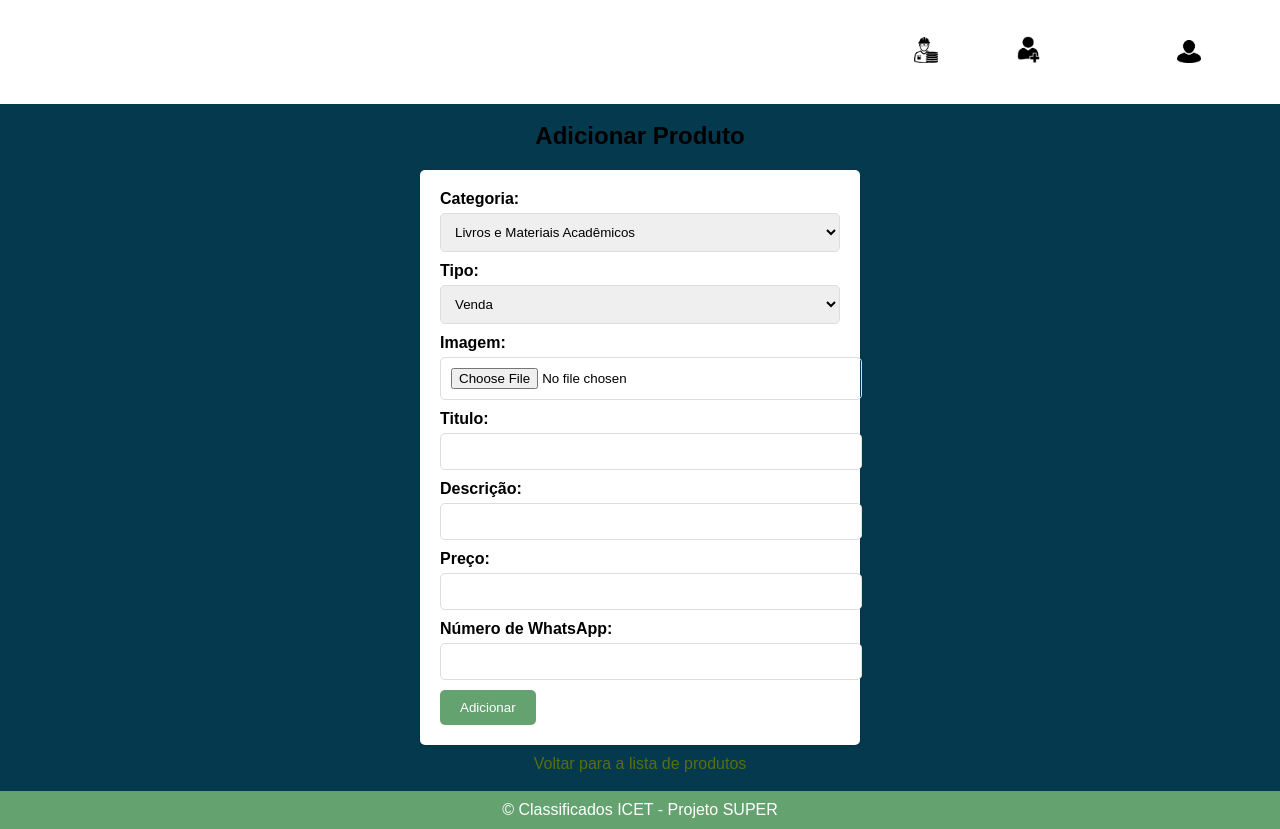
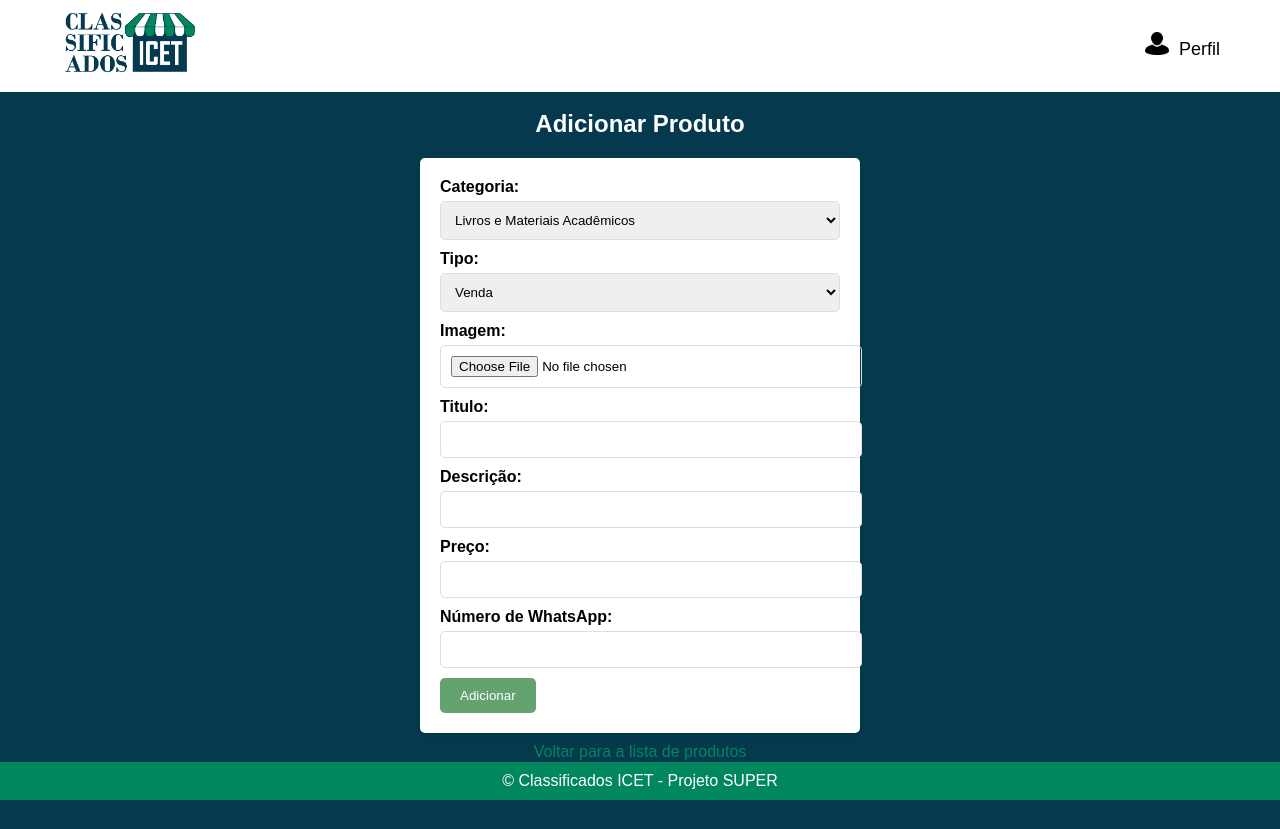
Before and after one commit to AlbersonDavid/classificadosicet, a PHP site: page /adicionar.php in a window 1280 px wide. After the commit the page ends 800 px from the top, so only its background shows below. Run offline with PHP 8.4, Linux system fonts and the light colour scheme.

Commit message:
Mudanças feitas em 03/12

```diff
--- a/adicionar.php
+++ b/adicionar.php
@@ -55,19 +55,17 @@
 <body>
     <header>
         <div class="logo">
-            <a href="index.php"><img src="assets/logo.png" alt="Logo da Página"></a>
+            <a href="index.php"><img src="assets/logoclassificados.png" alt="Logo da Página"></a>
         </div>
         <nav>
-            <ul>
-                <li><a href="admin/admin.php"><img src="assets/admin-icon.png" alt="Admin"> Admin</a></li>
-                <li><a href="registro.php"><img src="assets/user-icon.png" alt="Criar Usuário"> Criar Usuário</a></li>
-                <li><a href="login.php"><img src="assets/login-icon.png" alt="Login"> Login</a></li>
+            <ul class="logo-li">
+                <li><a href="perfil.php"><img src="assets/login-icon.png" alt="Perfil">Perfil</a></li>
             </ul>
         </nav>
     </header>
 
 
-    <br><h1>Adicionar Produto</h1>
+    <br><h1 class="produto">Adicionar Produto</h1>
     <form method="post" enctype="multipart/form-data">
         <label for="categoria">Categoria:</label>
         <select id="categoria" name="categoria">
@@ -108,7 +106,7 @@
         <a href="produtos.php">Voltar para a lista de produtos</a>
     </p><br>
 
-    <footer class="footer-container">
+    <footer>
             <p>&copy; Classificados ICET - Projeto SUPER </p>
     </footer>
 </body>
--- a/admin.php
+++ b/admin.php
@@ -1,6 +1,8 @@
 <!DOCTYPE html>
 <html lang="pt-BR">
 <head>
+    <link rel="icon" href="assets/Icon.png" type="image/png">
+    <title>Administradores</title>
     <meta charset="UTF-8">
     <meta name="viewport" content="width=device-width, initial-scale=1.0">
     <link rel="stylesheet" href="css/admin.css">
--- a/categorias.php
+++ b/categorias.php
@@ -3,6 +3,8 @@
 <head>
     <meta charset="UTF-8">
     <meta name="viewport" content="width=device-width, initial-scale=1.0">
+    <link rel="icon" href="assets/Icon.png" type="image/png">
+    <title>Categorias</title>
 <link rel="stylesheet" type="text/css" href="https://cdnjs.cloudflare.com/ajax/libs/slick-carousel/1.8.1/slick.min.css">
 <link rel="stylesheet" type="text/css" href="https://cdnjs.cloudflare.com/ajax/libs/slick-carousel/1.8.1/slick-theme.min.css">
 <script type="text/javascript" src="https://code.jquery.com/jquery-3.6.0.min.js"></script>
--- a/css/adicionar.css
+++ b/css/adicionar.css
@@ -51,8 +51,6 @@
 .logo img {
     max-height: 100px;
     width: 140px;
-    margin-top: -8px;
-    margin-bottom: -13px;
 }
 
 header h1 {
@@ -70,7 +68,7 @@
 }
 
 nav a {
-    color: white;
+    color: black;
     text-decoration: none;
 }
 
@@ -126,14 +124,17 @@
     text-align: center;
     margin-top: 10px;
     text-decoration: none;
-    color: #586f0f;
+    color: #00875e;
 }
 
-.footer-container {
-    background-color: #64a36f;
+footer {
+    background-color: #00875e;
     color: white;
     text-align: center;
     padding: 10px 0;
+    position: fixed;
+    bottom: 0;
+    width: 100%;
 }
 
 footer a {
--- a/css/admin.css
+++ b/css/admin.css
@@ -51,8 +51,6 @@
 .logo img {
     max-height: 100px;
     width: 140px;
-    margin-top: -8px;
-    margin-bottom: -13px;
 }
 
 header h1 {
--- a/css/categorias.css
+++ b/css/categorias.css
@@ -55,8 +55,6 @@
 .logo img {
     max-height: 100px;
     width: 140px;
-    margin-top: -8px;
-    margin-bottom: -13px;
 }
 
 .header .logo img {
--- a/css/login.css
+++ b/css/login.css
@@ -51,8 +51,6 @@
 .logo img {
     max-height: 100px;
     width: 140px;
-    margin-top: -8px;
-    margin-bottom: -13px;
 }
 
 header h1 {
--- a/css/perfil.css
+++ b/css/perfil.css
@@ -51,8 +51,6 @@
 .logo img {
     max-height: 100px;
     width: 140px;
-    margin-top: -8px;
-    margin-bottom: -13px;
 }
 
 header h1 {
--- a/css/registro.css
+++ b/css/registro.css
@@ -51,8 +51,6 @@
 .logo img {
     max-height: 100px;
     width: 140px;
-    margin-top: -8px;
-    margin-bottom: -13px;
 }
 
 header h1 {
--- a/css/styles.css
+++ b/css/styles.css
@@ -51,8 +51,6 @@
 .logo img {
     max-height: 100px;
     width: 140px;
-    margin-top: -8px;
-    margin-bottom: -13px;
 }
 
 header h1 {
--- a/dashboard.php
+++ b/dashboard.php
@@ -3,6 +3,7 @@
 <head>
     <meta charset="UTF-8">
     <meta name="viewport" content="width=device-width, initial-scale=1.0">
+    <link rel="icon" href="assets/Icon.png" type="image/png">
     <title>Dashboard</title>
     <link rel="stylesheet" href="css/dashboard.css">
     <script src="https://cdn.jsdelivr.net/npm/chart.js"></script>
--- a/index.php
+++ b/index.php
@@ -15,6 +15,8 @@
 
 <head>
     <meta charset="UTF-8">
+    <link rel="icon" href="assets/Icon.png" type="image/png">
+    <title>Classificados ICET</title>
     <meta name="viewport" content="width=device-width, initial-scale=1.0">
     <link rel="stylesheet" type="text/css" href="https://cdnjs.cloudflare.com/ajax/libs/slick-carousel/1.8.1/slick.min.css">
     <link rel="stylesheet" type="text/css" href="https://cdnjs.cloudflare.com/ajax/libs/slick-carousel/1.8.1/slick-theme.min.css">
--- a/login.php
+++ b/login.php
@@ -76,6 +76,7 @@
 <head>
     <meta charset="UTF-8">
     <meta name="viewport" content="width=device-width, initial-scale=1.0">
+    <link rel="icon" href="assets/Icon.png" type="image/png">
     <title>Login</title>
     <link rel="stylesheet" href="css/login.css">
 </head>
--- a/perfil.php
+++ b/perfil.php
@@ -46,6 +46,7 @@
 <head>
     <meta charset="UTF-8">
     <meta name="viewport" content="width=device-width, initial-scale=1.0">
+    <link rel="icon" href="assets/Icon.png" type="image/png">
     <title>Perfil do Usuário</title>
     <link rel="stylesheet" href="css/perfil.css">
 </head>
--- a/pesquisa.php
+++ b/pesquisa.php
@@ -24,6 +24,7 @@
 <head>
     <meta charset="UTF-8">
     <meta name="viewport" content="width=device-width, initial-scale=1.0">
+    <link rel="icon" href="assets/Icon.png" type="image/png">
     <title>Resultados da Pesquisa</title>
     <link rel="stylesheet" href="css/styles.css">
 </head>
--- a/produtos.php
+++ b/produtos.php
@@ -4,6 +4,8 @@
 <head>
     <meta charset="UTF-8">
     <meta name="viewport" content="width=device-width, initial-scale=1.0">
+    <link rel="icon" href="assets/Icon.png" type="image/png">
+    <title>Produtos</title>
     <link rel="stylesheet" type="text/css" href="https://cdnjs.cloudflare.com/ajax/libs/slick-carousel/1.8.1/slick.min.css">
     <link rel="stylesheet" type="text/css" href="https://cdnjs.cloudflare.com/ajax/libs/slick-carousel/1.8.1/slick-theme.min.css">
     <script type="text/javascript" src="https://code.jquery.com/jquery-3.6.0.min.js"></script>
--- a/registro.php
+++ b/registro.php
@@ -103,6 +103,7 @@
 <head>
     <meta charset="UTF-8">
     <meta name="viewport" content="width=device-width, initial-scale=1.0">
+    <link rel="icon" href="assets/Icon.png" type="image/png">
     <title>Criar Usuário</title>
     <link rel="stylesheet" href="css/registro.css">
 </head>
--- a/termos.php
+++ b/termos.php
@@ -3,6 +3,7 @@
 <head>
     <meta charset="UTF-8">
     <meta name="viewport" content="width=device-width, initial-scale=1.0">
+    <link rel="icon" href="assets/Icon.png" type="image/png">
     <title>Termos e Condições - Classificados ICET</title>
     <link rel="stylesheet" href="css/login.css">
 </head>
```
Also changed, not shown: css/produtos.css (+0 -19 lines), assets/Icon.png (added).
